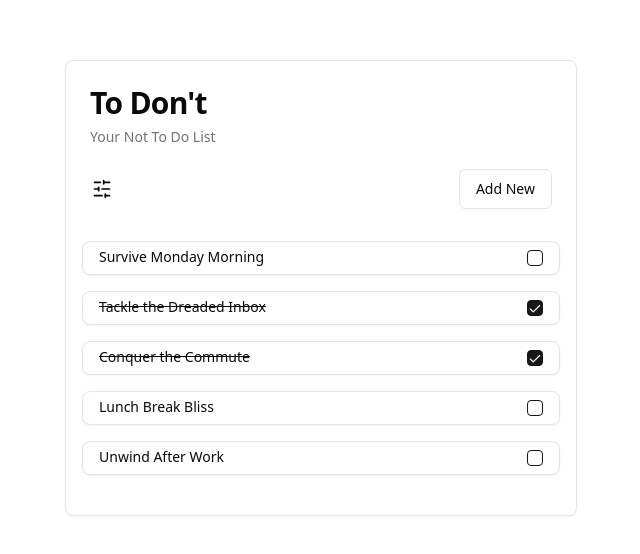
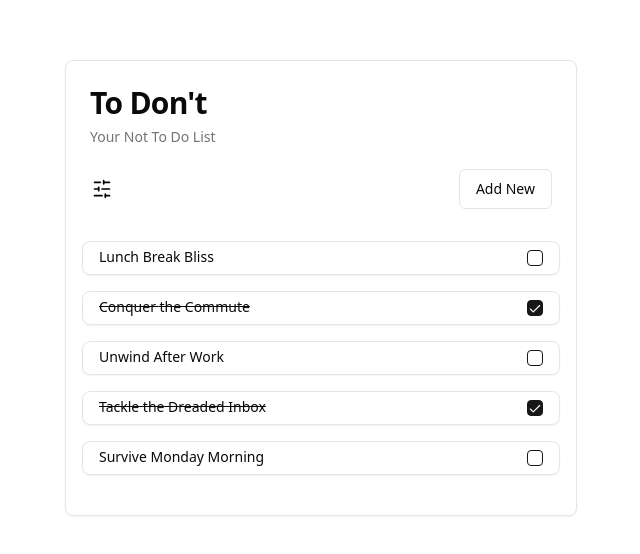
Before and after one commit to Akiful-Islam/Not-ToDo-List, a React (Vite) app: page / in a window 1280 px wide. Shown: the part 112-666 px from the top of the page, without its empty margins (319-959 px from the left). Built offline with nearby package versions, Linux system fonts and the light colour scheme.

Commit message:
Add and implement filter method

```diff
--- a/src/components/TodoBox.tsx
+++ b/src/components/TodoBox.tsx
@@ -9,21 +9,29 @@ import { PROJECT_TITLE } from "@/lib/data/projectInfo";
 import AddOrUpdateTodo from "./AddOrUpdateTodo";
 
 import { Filter, Todo } from "@/lib/data/types";
-import { useState } from "react";
+import { useEffect, useState } from "react";
 import { getLocalTodos } from "@/lib/storeTodos";
 import TodoItem from "./TodoItem";
 import FilterTodo from "./FilterTodo";
+import { filterTodos } from "@/lib/filterTodos";
 
 const TodoBox = () => {
   const [todos, setTodos] = useState<Todo[]>(getLocalTodos());
   const [filter, setFilter] = useState<Filter>({
     sort: {
       by: "added",
-      direction: "asc",
+      direction: "desc",
     },
     complete: "all",
     priority: [],
   });
+  const [filteredTodos, setFilteredTodos] = useState<Todo[]>(
+    filterTodos(todos, filter)
+  );
+
+  useEffect(() => {
+    setFilteredTodos(filterTodos(todos, filter));
+  }, [filter, todos]);
 
   return (
     <Card className="2xl:w-1/5 lg:w-2/5">
@@ -38,7 +46,7 @@ const TodoBox = () => {
         </div>
       </CardHeader>
       <CardContent className="pl-2">
-        {todos.map((todo, index) => (
+        {filteredTodos.map((todo, index) => (
           <TodoItem
             key={index}
             id={todo.id}
--- /dev/null
+++ b/src/lib/filterTodos.ts
@@ -0,0 +1,43 @@
+import { Filter, Todo } from "./data/types";
+
+export const filterTodos = (todos: Todo[], filter: Filter): Todo[] => {
+  let filteredTodos = todos;
+
+  if (filter.complete !== "all") {
+    filteredTodos = filteredTodos.filter(
+      (todo) => todo.completed === filter.complete
+    );
+  }
+
+  if (filter.priority.length > 0) {
+    filteredTodos = filteredTodos.filter((todo) =>
+      filter.priority.includes(todo.priority)
+    );
+  }
+
+  filteredTodos.sort((a, b) => {
+    let comparison = 0;
+
+    switch (filter.sort.by) {
+      case "added":
+        comparison =
+          getNewDate(a.added).getTime() - getNewDate(b.added).getTime();
+        break;
+      case "dueDate":
+        comparison =
+          getNewDate(a.dueDate).getTime() - getNewDate(b.dueDate).getTime();
+        break;
+      case "title":
+        comparison = a.title.localeCompare(b.title);
+        break;
+    }
+
+    return filter.sort.direction === "asc" ? comparison : -comparison;
+  });
+
+  return filteredTodos;
+};
+
+const getNewDate = (date: Date) => {
+  return new Date(date);
+};
```
